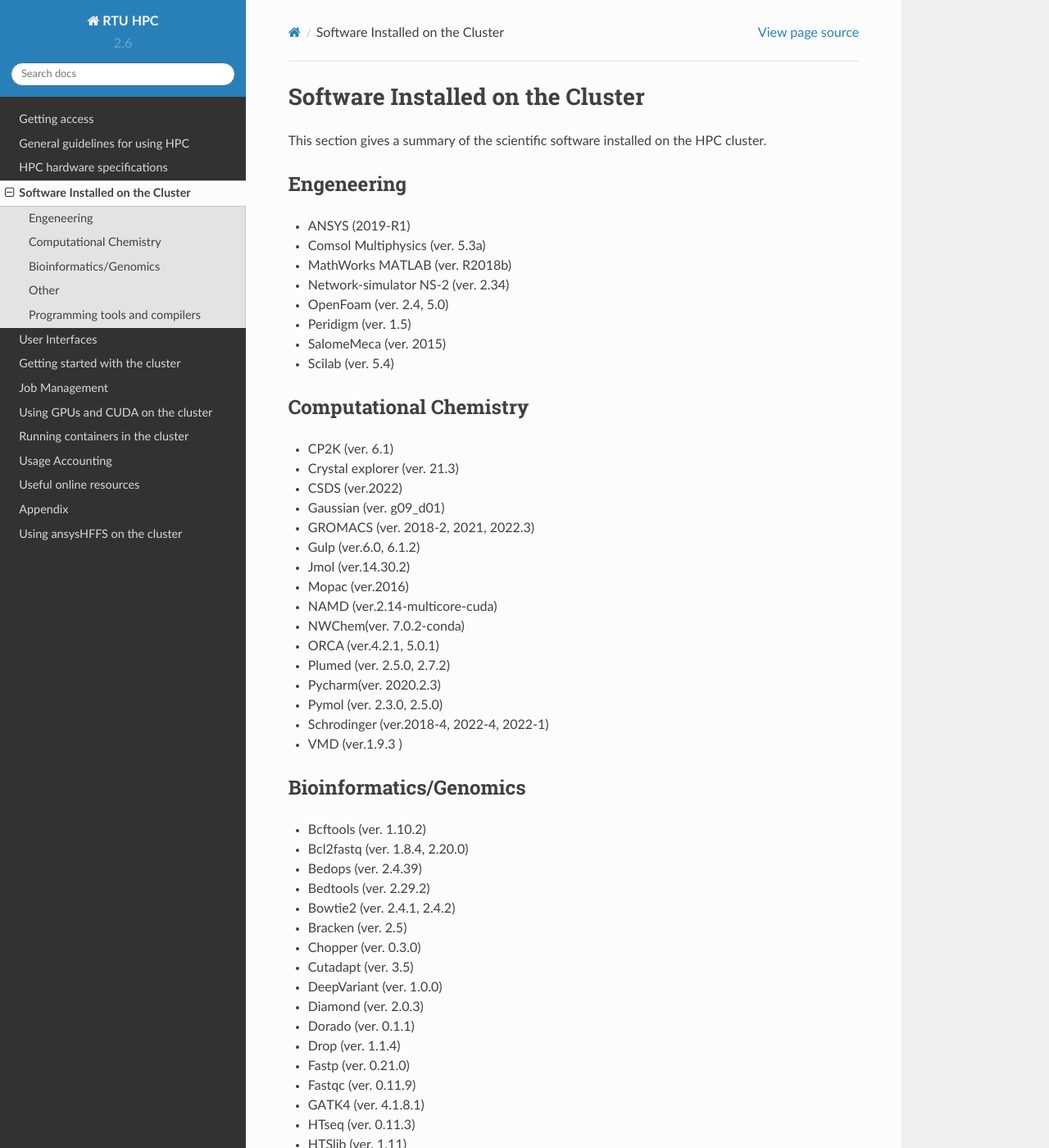
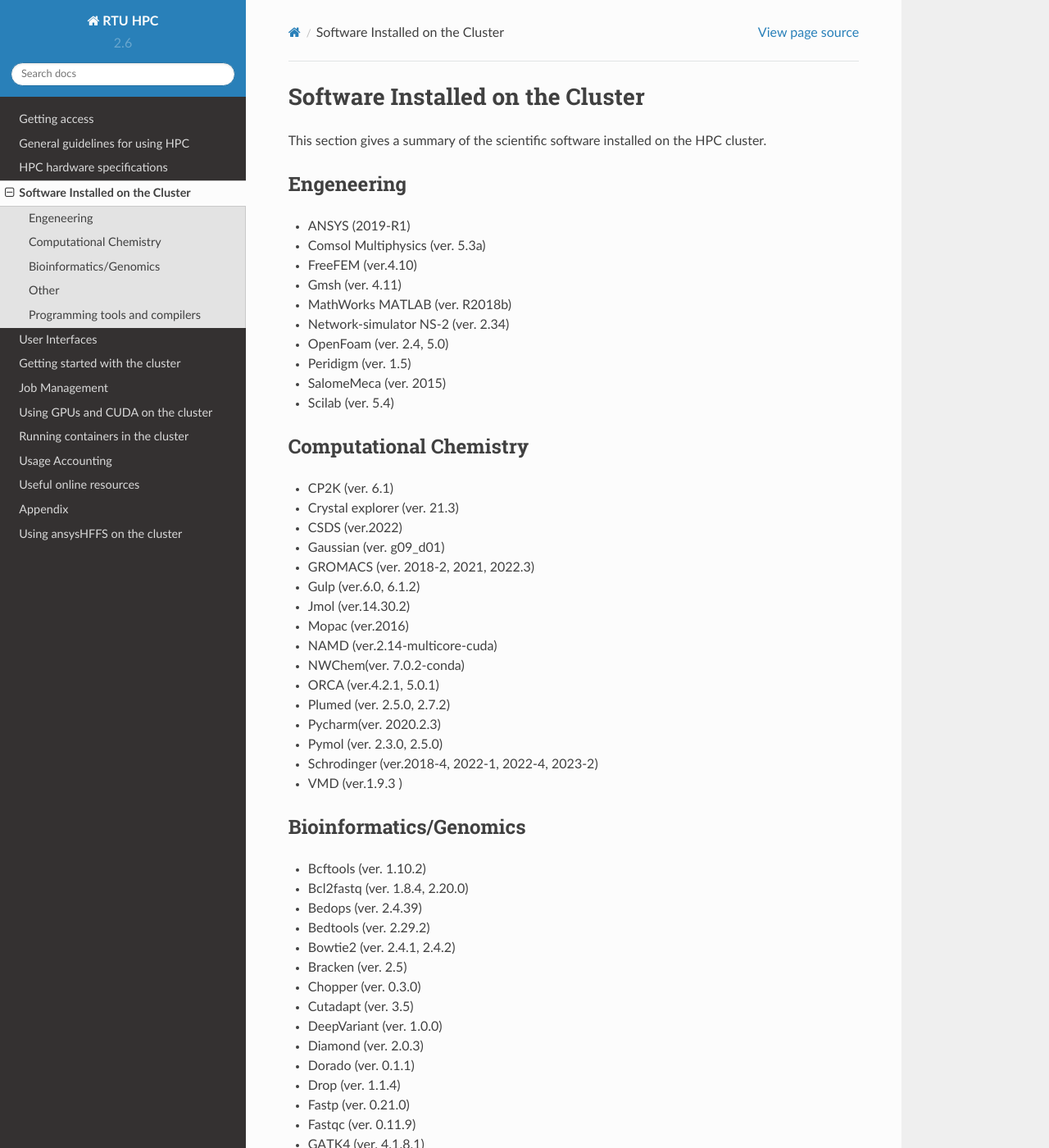
Before and after one commit to rtuhpc/hpc-manual, a Sphinx documentation site: the page built from doc/04_software.md, in a window 1280 px wide and 1400 px high. Shown: the whole window at 82% size. Built offline with Sphinx 7.4.7 and the Read the Docs theme 2.0.0, drawn with Linux system fonts in a browser that asks for light colours.

Commit message:
Update 04_software.md
New software:
- FreeFEM (ver.4.10)
- Gmsh (ver. 4.11)
- Schrodinger (ver. 2023-2)

```diff
--- a/doc/04_software.md
+++ b/doc/04_software.md
@@ -3,6 +3,8 @@
 ### Engeneering
 - ANSYS (2019-R1)
 - Comsol Multiphysics (ver. 5.3a)
+- FreeFEM (ver.4.10)
+- Gmsh (ver. 4.11)
 - MathWorks MATLAB (ver. R2018b)
 - Network-simulator NS-2 (ver. 2.34)
 - OpenFoam (ver. 2.4, 5.0)
@@ -24,7 +26,7 @@
 - Plumed (ver. 2.5.0, 2.7.2)
 - Pycharm(ver. 2020.2.3)
 - Pymol (ver.  2.3.0, 2.5.0)
-- Schrodinger (ver.2018-4, 2022-4, 2022-1)
+- Schrodinger (ver.2018-4, 2022-1, 2022-4, 2023-2)
 - VMD (ver.1.9.3 )
 ### Bioinformatics/Genomics
 - Bcftools (ver. 1.10.2)
```
